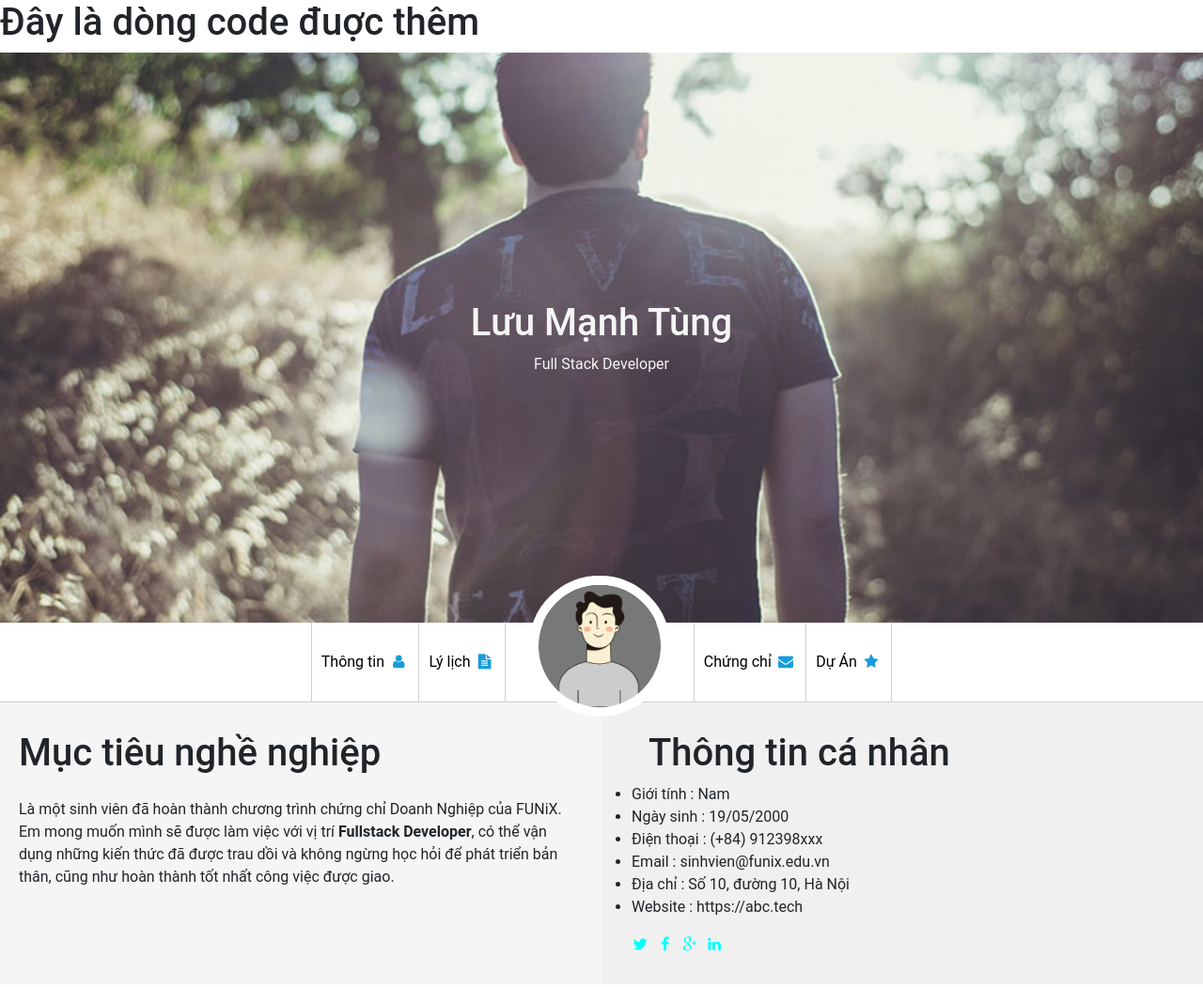
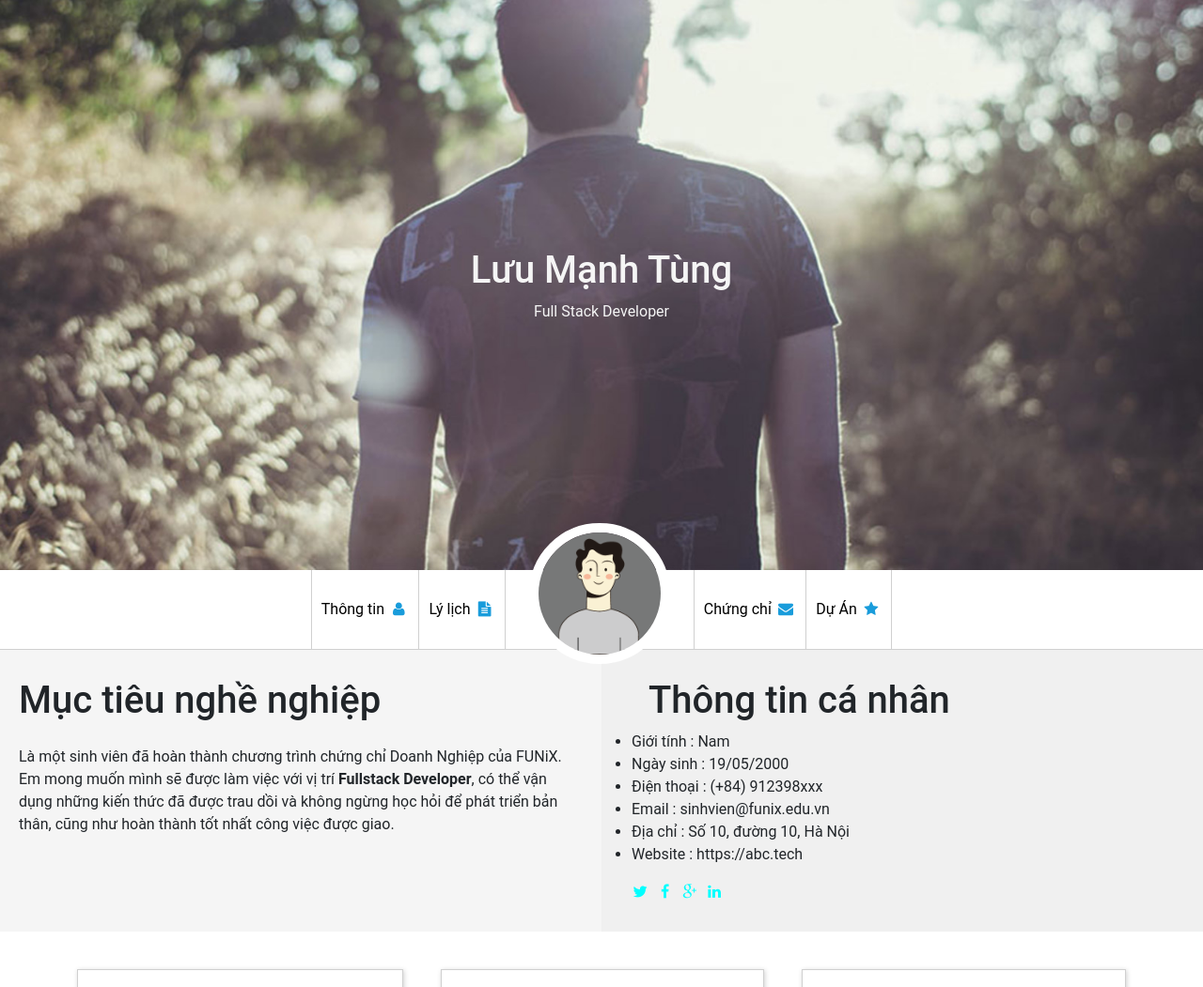
Before and after one commit to manhtunghp/assignment3, a plain HTML site: page index.html in a window 1280 px wide. Shown: the top 1051 px of the page at 94% size. Drawn offline with nearby package versions, Linux system fonts and the light colour scheme; files whose address does not match are found by name.

Commit message:
sua file index lan 2

```diff
--- a/index.html
+++ b/index.html
@@ -19,7 +19,6 @@
     <title>Assignment 03</title>
   </head>
   <body>
-    <h1>Đây là dòng code đuợc thêm</h1>
     <div id="banner">
       <div class="container-banner">
         <div class="img-banner">
```
